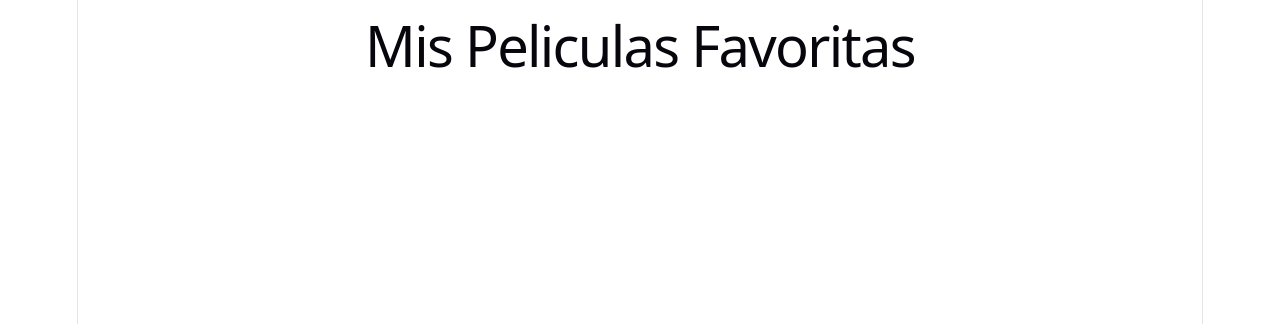
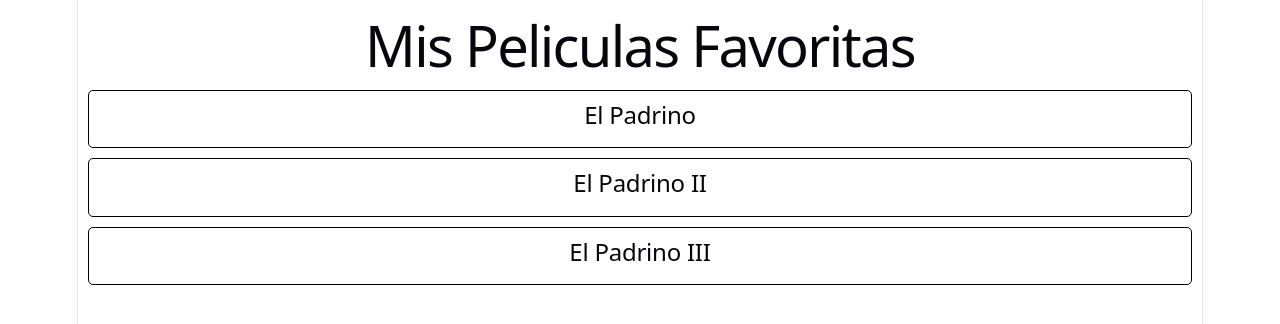
Before and after one commit to Junior27VQ/PeliculasFaboritas, a React (Vite) app: page / in a window 1280 px wide. Shown: the top 324 px of the page. Built offline with nearby package versions, Linux system fonts and the light colour scheme.

Commit message:
first component

```diff
--- a/src/App.jsx
+++ b/src/App.jsx
@@ -3,6 +3,18 @@
 import viteLogo from './assets/vite.svg'
 import heroImg from './assets/hero.png'
 import './App.css'
+
+function Pelicula({titulo}){
+  return(
+    <div style={{border: '1px solid black',
+                  margin: '10px',
+                  padding: '10px',
+                  borderRadius: '5px'
+    }}>
+      <h2>{titulo}</h2>
+    </div>
+  )
+}
 
 function App() {
   const [count, setCount] = useState(0)
@@ -10,6 +22,9 @@
   return (
     <div>
       <h1>Mis Peliculas Favoritas</h1>
+      <Pelicula titulo="El Padrino"/>
+      <Pelicula titulo="El Padrino II"/>
+      <Pelicula titulo="El Padrino III"/>
     </div>
   )
 }
```
